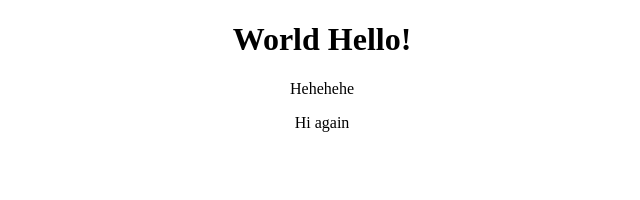
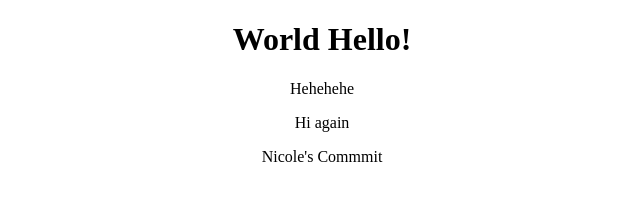
Before and after one commit to rkwada/branch-practice, a plain HTML site: page index.html in a window 1280 px wide. Shown: the whole page, without its empty margins (318-958 px from the left). Drawn offline with Linux system fonts and the light colour scheme.

Commit message:
commit_test_resolve_conflict

```diff
--- a/index.html
+++ b/index.html
@@ -10,5 +10,6 @@
     <h1>World Hello!</h1>
     <p>Hehehehe</p>
     <p>Hi again</p>
+    <p>Nicole's Commmit</p>
 </body>
 </html>
```
